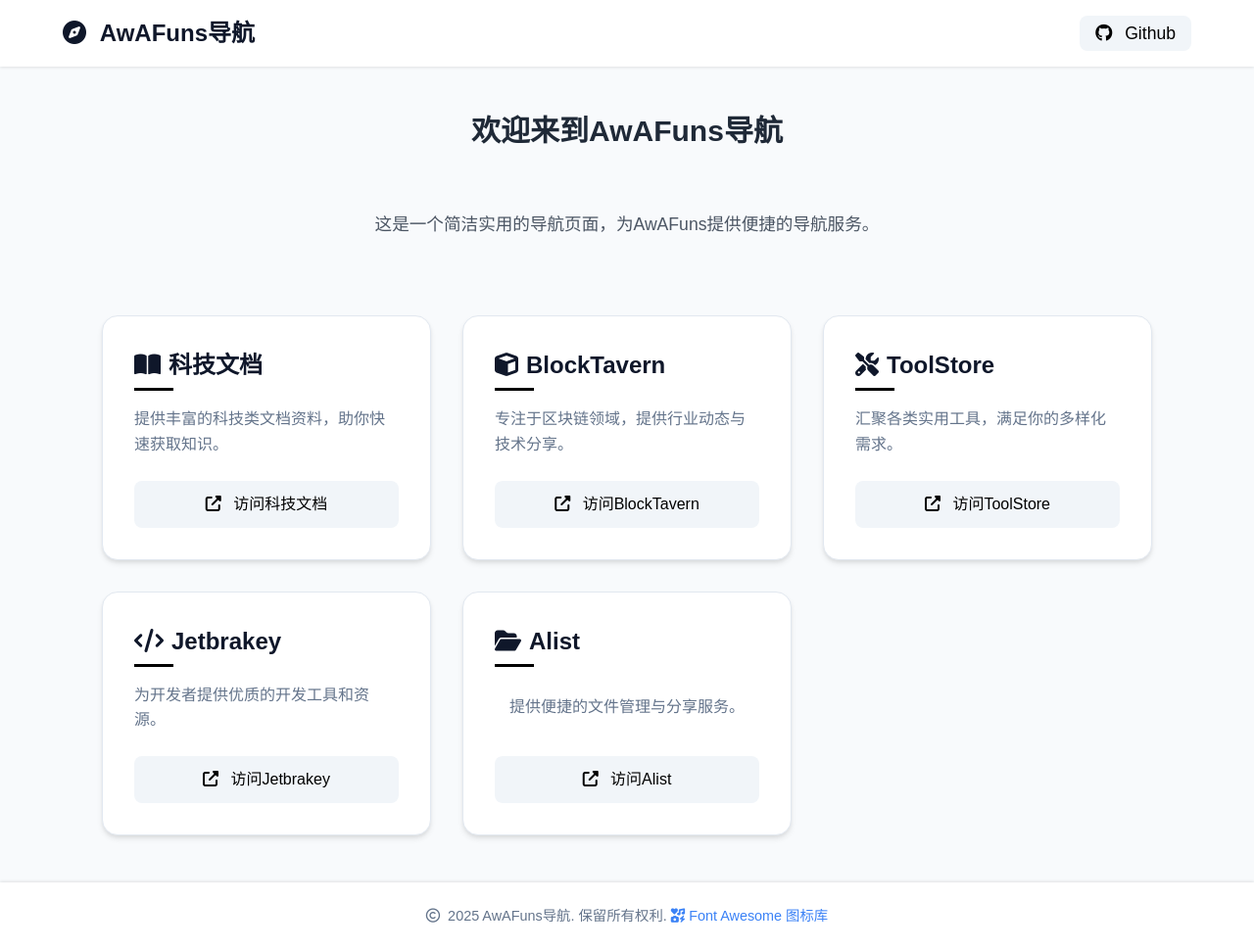
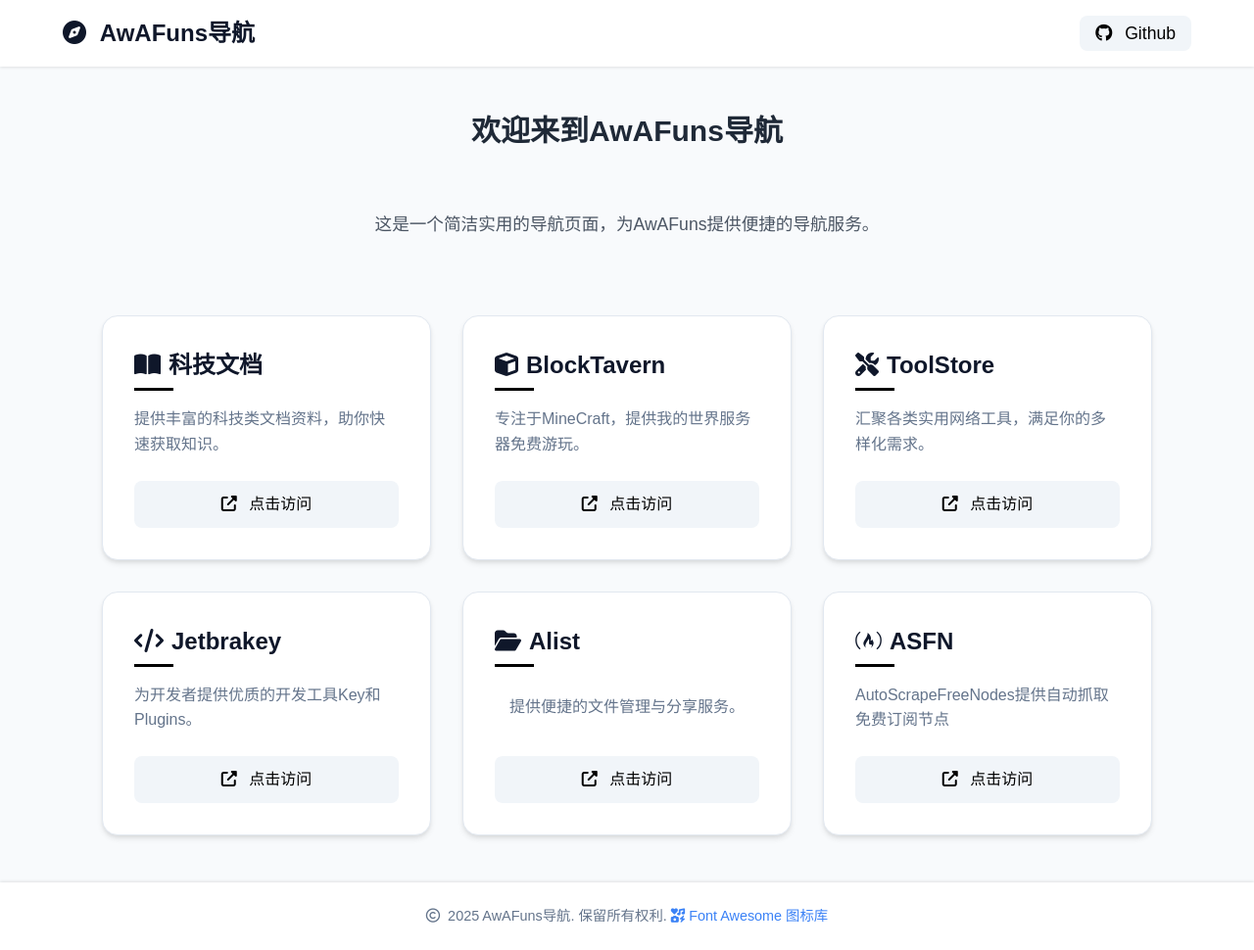
Before and after one commit to Re0XIAOPA/AwAFun-Nav, a plain HTML site: page index.html in a window 1280 px wide. Shown: the whole page at 98% size. Drawn offline with nearby package versions, Linux system fonts and the light colour scheme.

Commit message:
Update index.html

```diff
--- a/index.html
+++ b/index.html
@@ -54,31 +54,31 @@
             <p>提供丰富的科技类文档资料，助你快速获取知识。</p>
             <a href="https://awafuns.cn/" target="_blank">
                 <i class="fas fa-external-link-alt mr-2"></i>
-                访问科技文档
+                点击访问
             </a>
         </div>
         <div class="card">
             <h2><i class="fas fa-cube mr-2"></i>BlockTavern</h2>
-            <p>专注于区块链领域，提供行业动态与技术分享。</p>
+            <p>专注于MineCraft，提供我的世界服务器免费游玩。</p>
             <a href="https://tavernce.awafuns.cn/" target="_blank">
                 <i class="fas fa-external-link-alt mr-2"></i>
-                访问BlockTavern
+                点击访问
             </a>
         </div>
         <div class="card">
             <h2><i class="fas fa-tools mr-2"></i>ToolStore</h2>
-            <p>汇聚各类实用工具，满足你的多样化需求。</p>
+            <p>汇聚各类实用网络工具，满足你的多样化需求。</p>
             <a href="https://toolstore.awafuns.cn/" target="_blank">
                 <i class="fas fa-external-link-alt mr-2"></i>
-                访问ToolStore
+                点击访问
             </a>
         </div>
         <div class="card">
             <h2><i class="fas fa-code mr-2"></i>Jetbrakey</h2>
-            <p>为开发者提供优质的开发工具和资源。</p>
+            <p>为开发者提供优质的开发工具Key和Plugins。</p>
             <a href="https://jetbrakey.pages.dev/" target="_blank">
                 <i class="fas fa-external-link-alt mr-2"></i>
-                访问Jetbrakey
+                点击访问
             </a>
         </div>
         <div class="card">
@@ -86,7 +86,15 @@
             <p>提供便捷的文件管理与分享服务。</p>
             <a href="https://alist.awafuns.cn/" target="_blank">
                 <i class="fas fa-external-link-alt mr-2"></i>
-                访问Alist
+                点击访问
+            </a>
+        </div>
+        <div class="card">
+            <h2><i class="fa-brands fa-free-code-camp mr-2"></i>ASFN</h2>
+            <p>AutoScrapeFreeNodes提供自动抓取免费订阅节点</p>
+            <a href="https://asfn.awafuns.cn/" target="_blank">
+                <i class="fas fa-external-link-alt mr-2"></i>
+                点击访问
             </a>
         </div>
     </main>
```
